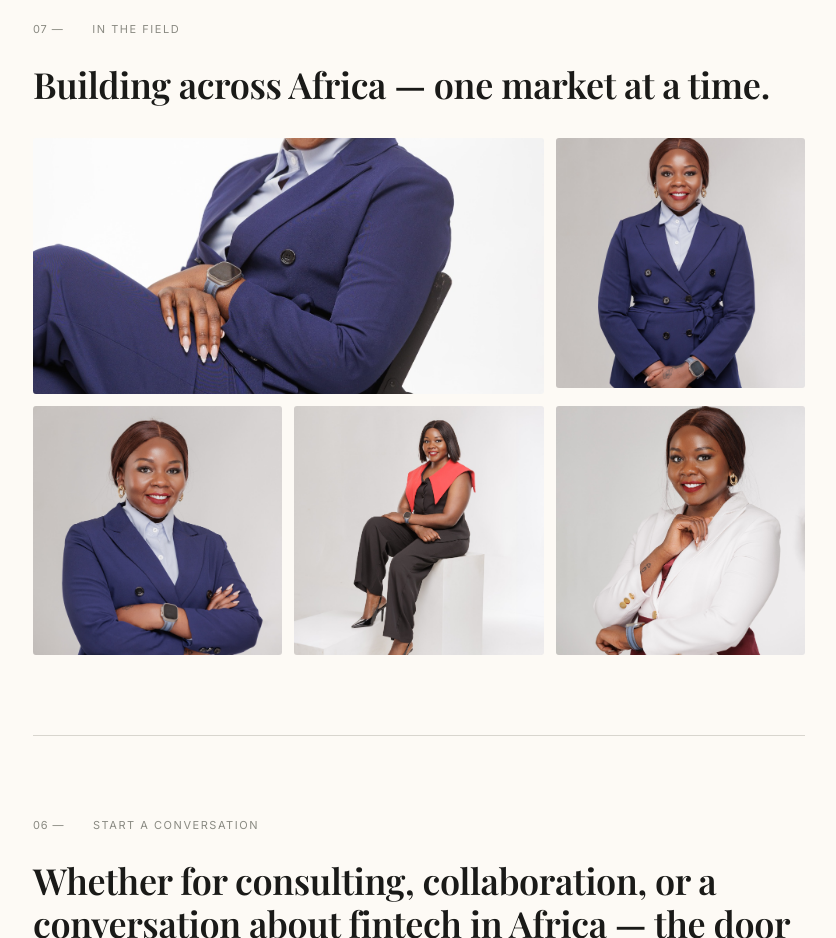
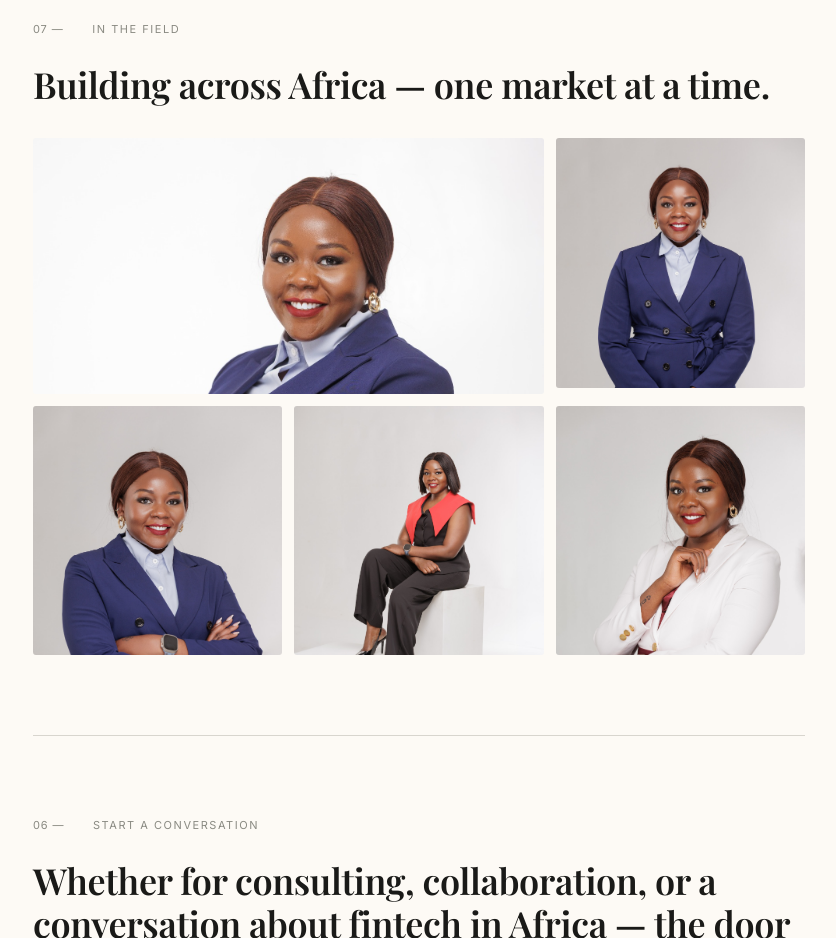
Before and after one commit to enigiwan-sys/estherlindanigiwan, a plain HTML site: page index.html in a window 1280 px wide. Shown: the part 7540-8478 px from the top of the page, without its empty margins (221-1057 px from the left). Drawn offline with nearby package versions, Linux system fonts and the light colour scheme; a web font is replaced by a local one.

Commit message:
Fix gallery image cropping

```diff
--- a/index.html
+++ b/index.html
@@ -31,7 +31,7 @@ h1{font-family:'Playfair Display',serif;font-size:clamp(38px,6vw,68px);font-weig
 .hero-photo{width:100%;aspect-ratio:4/5;object-fit:cover;border-radius:3px;filter:grayscale(15%);}
 .gallery-grid{display:grid;grid-template-columns:repeat(3,1fr);gap:0.75rem;margin-top:2rem;}
 .gallery-item{overflow:hidden;border-radius:3px;aspect-ratio:1/1;cursor:pointer;}
-.gallery-item img{width:100%;height:100%;object-fit:cover;transition:transform .4s ease,filter .3s;}
+.gallery-item img{width:100%;height:100%;object-fit:cover;object-position:top center;transition:transform .4s ease,filter .3s;}
 .gallery-item:hover img{transform:scale(1.04);filter:brightness(1.05);}
 .gallery-item:nth-child(1){grid-column:span 2;aspect-ratio:2/1;}
 @media(max-width:680px){
```
